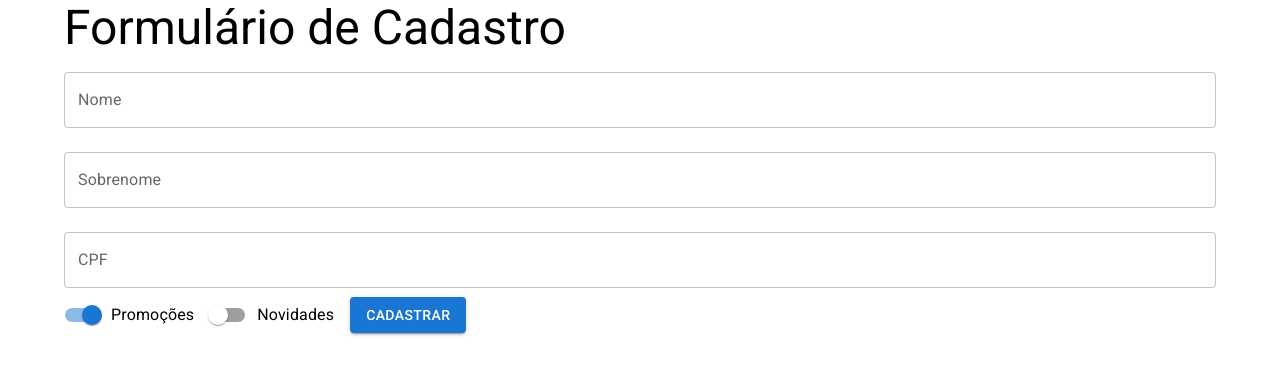
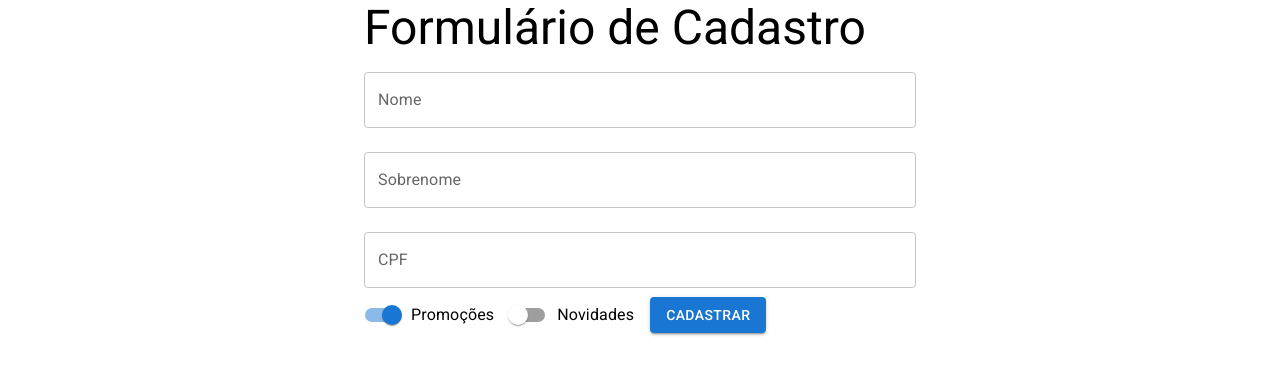
Before and after one commit to Crisleine-Erculano/Formulario, a React (Create React App) app in the folder formulario/: page / in a window 1280 px wide. Shown: the top 374 px of the page. Built offline with nearby package versions, Linux system fonts and the light colour scheme.

Commit message:
Definindo largura do  Container.

```diff
--- a/formulario/src/App.js
+++ b/formulario/src/App.js
@@ -11,7 +11,7 @@ import '@fontsource/roboto/700.css';
 class App extends Component {
   render() {
     return (
-      <Container>
+      <Container component="article" maxWidth="sm">
         <Typography variant="h3" component="h1" aling="center">Formulário de Cadastro</Typography>
         <FormularioCadastro />
       </Container>
```
